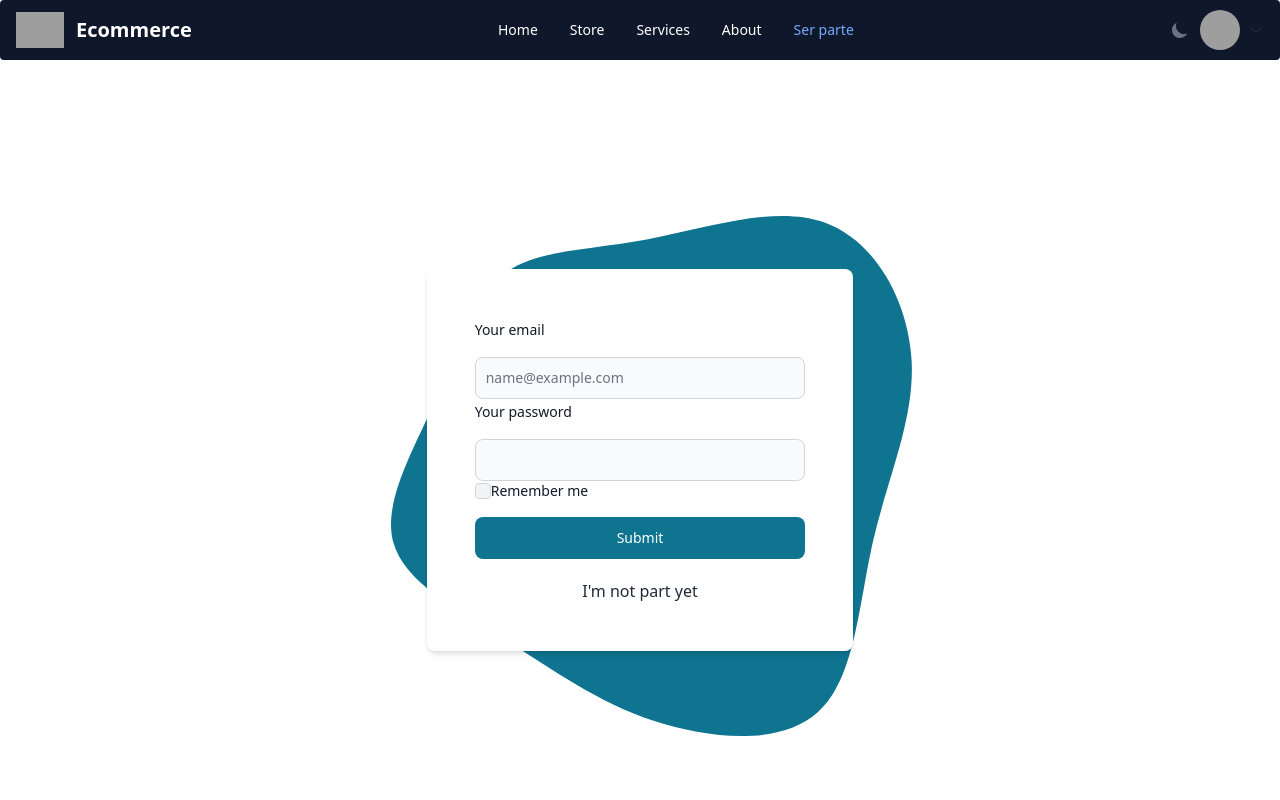
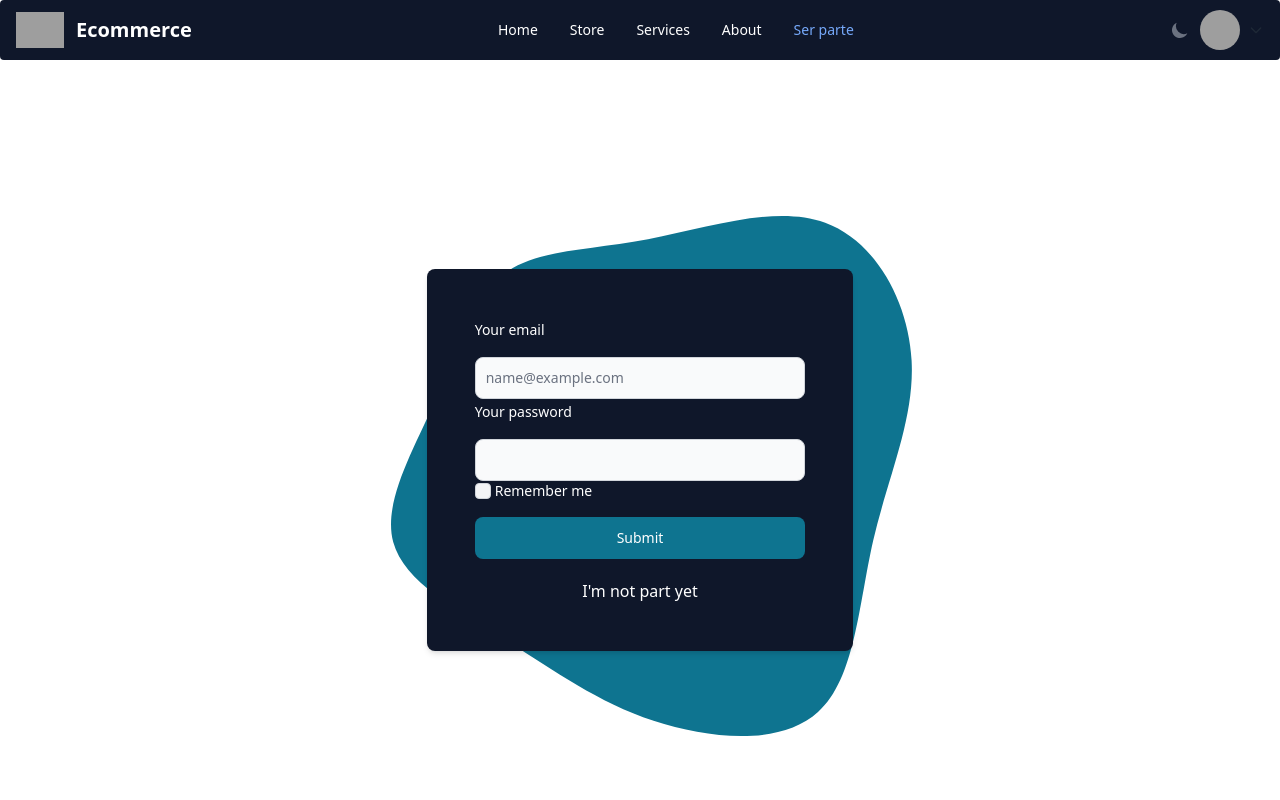
Before and after one commit to Alexisrk310/ecommerce-desing, a React (Vite) app: page /login in a window 1280 px wide. Shown: the top 800 px of the page. Built offline with nearby package versions, Linux system fonts and the light colour scheme; grey boxes are pictures that could not be loaded.

Commit message:
dark mode en todas las vistas/pages

```diff
--- a/src/components/PricingCard/PricingCard.tsx
+++ b/src/components/PricingCard/PricingCard.tsx
@@ -24,13 +24,15 @@ const PricingCard: React.FC<PricingCardProps> = ({
 	onClick,
 }) => {
 	return (
-		<Card className="bg-base-300">
+		<Card className="dark:bg-slate-800 bg-slate-900 mt-9">
 			<h5 className="mb-4 text-xl font-medium text-gray-500 dark:text-gray-400">
 				{plan}
 			</h5>
 			<div className="flex items-baseline text-gray-900 dark:text-white">
-				<span className="text-3xl font-semibold">$</span>
-				<span className="text-5xl text-base-content font-extrabold tracking-tight">
+				<span className="text-3xl font-semibold dark:text-green-700 text-green-700">
+					$
+				</span>
+				<span className="text-5xl  font-extrabold tracking-tight dark:text-green-700 text-green-700">
 					{amount}
 				</span>
 				<span className="ml-1 text-xl font-normal text-gray-500 dark:text-gray-400">
@@ -40,7 +42,15 @@ const PricingCard: React.FC<PricingCardProps> = ({
 			<ul className="my-7 space-y-5">
 				{benefit.map((bene, index) => (
 					<li key={index} className="flex space-x-3">
-						{bene.benefitBool ? <HiCheckCircle /> : <HiOutlineCheckCircle />}
+						{bene.benefitBool ? (
+							<p className="text-white">
+								<HiCheckCircle />
+							</p>
+						) : (
+							<p className="text-gray-600">
+								<HiOutlineCheckCircle />
+							</p>
+						)}
 						<span className="text-base font-normal leading-tight text-gray-500 dark:text-gray-400">
 							{bene.benefitText}
 						</span>
--- a/src/pages/AboutPage/AboutPage.tsx
+++ b/src/pages/AboutPage/AboutPage.tsx
@@ -13,13 +13,13 @@ const AboutPage: React.FC<AboutPageProps> = ({}) => {
 				</h1>
 			</RevealOnScroll>
 			<RevealOnScroll>
-				<div className="mockup-browser border h-96 dark:bg-black">
+				<div className="mockup-browser border h-96 dark:bg-black bg-black">
 					<div className="mockup-browser-toolbar ">
 						<div className="input">
 							https://ecommerce-desing-ebon.vercel.app/
 						</div>
 					</div>
-					<div className=" justify-center px-4 py-16 bg-base-200 h-full">
+					<div className=" justify-center px-4 py-16 bg-gray-900 dark:bg-gray-900 h-full">
 						<p className="text-white">
 							On an e-commerce page that offers services such as standard,
 							platinum and gold plans, you can find a wide range of options
--- a/src/pages/LoginPage/LoginPage.tsx
+++ b/src/pages/LoginPage/LoginPage.tsx
@@ -26,10 +26,14 @@ const LoginPage: React.FC<LoginPageProps> = ({}) => {
 
 			<RevealOnScroll>
 				<div className="flex justify-center items-center min-h-screen">
-					<form className="z-50 w-full sm:w-3/4 md:w-2/3 lg:w-1/2 xl:w-1/3 bg-white p-6 sm:p-8 md:p-10 lg:p-12 rounded-lg shadow-md">
+					<form className="z-50 w-full sm:w-3/4 md:w-2/3 lg:w-1/2 xl:w-1/3 dark:bg-white bg-slate-900 p-6 sm:p-8 md:p-10 lg:p-12 rounded-lg shadow-md">
 						<div>
 							<div className="mb-4">
-								<Label htmlFor="email1" value="Your email" />
+								<Label
+									htmlFor="email1"
+									value="Your email"
+									className="text-white dark:text-black"
+								/>
 							</div>
 							<TextInput
 								id="email1"
@@ -40,19 +44,25 @@ const LoginPage: React.FC<LoginPageProps> = ({}) => {
 						</div>
 						<div>
 							<div className="mb-4">
-								<Label htmlFor="password1" value="Your password" />
+								<Label
+									htmlFor="password1"
+									value="Your password"
+									className="text-white dark:text-black"
+								/>
 							</div>
 							<TextInput id="password1" required type="password" />
 						</div>
 						<div className="flex items-center mb-4">
-							<Checkbox id="remember" />
-							<Label htmlFor="remember">Remember me</Label>
+							<Checkbox id="remember" className="mr-1" />
+							<Label htmlFor="remember" className="text-white dark:text-black">
+								Remember me
+							</Label>
 						</div>
 						<Button type="submit" className="w-full">
 							Submit
 						</Button>
 						<p
-							className="text-center mt-5 cursor-pointer"
+							className="text-center mt-5 cursor-pointer text-white dark:text-black"
 							onClick={() => navigate('/register')}>
 							I'm not part yet
 						</p>
--- a/src/pages/RegisterPage/RegisterPage.tsx
+++ b/src/pages/RegisterPage/RegisterPage.tsx
@@ -28,13 +28,21 @@ const RegisterPage: React.FC<RegisterPageProps> = ({}) => {
 					<form className="z-50 w-full sm:w-3/4 md:w-2/3 lg:w-1/2 xl:w-1/3 bg-white p-6 sm:p-8 md:p-10 lg:p-12 rounded-lg shadow-md">
 						<div>
 							<div className="mb-4">
-								<Label htmlFor="name" value="Name" />
+								<Label
+									htmlFor="name"
+									value="Name"
+									className="text-white dark:text-black"
+								/>
 								<TextInput id="name" type="text" required />
 							</div>
 						</div>
 						<div>
 							<div className="mb-4">
-								<Label htmlFor="email" value="Email Address" />
+								<Label
+									htmlFor="email"
+									value="Email Address"
+									className="text-white dark:text-black"
+								/>
 								<TextInput
 									id="email"
 									type="email"
@@ -45,13 +53,21 @@ const RegisterPage: React.FC<RegisterPageProps> = ({}) => {
 						</div>
 						<div>
 							<div className="mb-4">
-								<Label htmlFor="phone" value="Phone Number" />
+								<Label
+									htmlFor="phone"
+									value="Phone Number"
+									className="text-white dark:text-black"
+								/>
 								<TextInput id="phone" type="tel" placeholder="+57" required />
 							</div>
 						</div>
 						<div>
 							<div className="mb-4">
-								<Label htmlFor="password" value="Password" />
+								<Label
+									htmlFor="password"
+									value="Password"
+									className="text-white dark:text-black"
+								/>
 								<TextInput
 									id="password"
 									type="password"
@@ -61,17 +77,18 @@ const RegisterPage: React.FC<RegisterPageProps> = ({}) => {
 							</div>
 						</div>
 						<div className="flex items-center mb-4">
-							<Checkbox id="terms" />
+							<Checkbox id="terms" className="mr-1" />
 							<Label
 								htmlFor="terms"
 								value="I agree to the Terms and Conditions"
+								className="text-white dark:text-black"
 							/>
 						</div>
 						<Button type="submit" className="w-full">
 							Submit
 						</Button>
 						<p
-							className="text-center mt-5 cursor-pointer"
+							className="text-center mt-5 cursor-pointer text-white dark:text-black"
 							onClick={() => navigate('/login')}>
 							I am already part
 						</p>
--- a/src/pages/ServicesPage/ServicesPage.tsx
+++ b/src/pages/ServicesPage/ServicesPage.tsx
@@ -8,15 +8,17 @@ const ServicesPage: React.FC<ServicesPageProps> = ({}) => {
 	return (
 		<div className="servicespage">
 			<RevealOnScroll>
-				<div className="hero min-h-16 bg-base-200">
+				<div className="hero min-h-16 dark:bg-slate-800 bg-gray-900 ">
 					<div className="hero-content flex-col lg:flex-row-reverse">
 						<img
 							src="https://cdn-icons-png.flaticon.com/512/1458/1458564.png"
 							className="max-w-sm rounded-lg shadow-2xl"
 						/>
 						<div>
-							<h1 className="text-5xl font-bold">Box Office News!</h1>
-							<p className="py-6">
+							<h1 className="text-5xl font-bold dark:text-white text-white">
+								Box Office News!
+							</h1>
+							<p className="py-6 dark:text-white text-white">
 								Provident cupiditate voluptatem et in. Quaerat fugiat ut
 								assumenda excepturi exercitationem quasi. In deleniti eaque aut
 								repudiandae et a id nisi.
```
